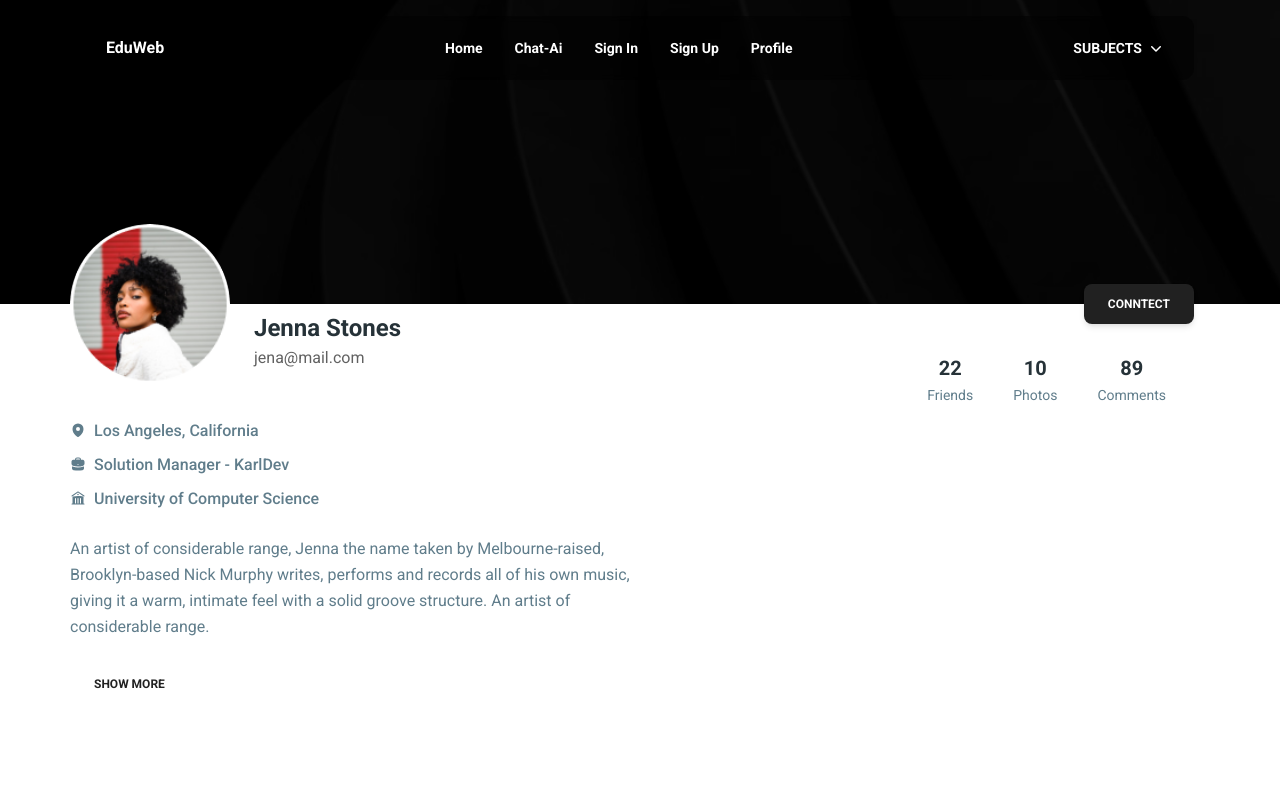
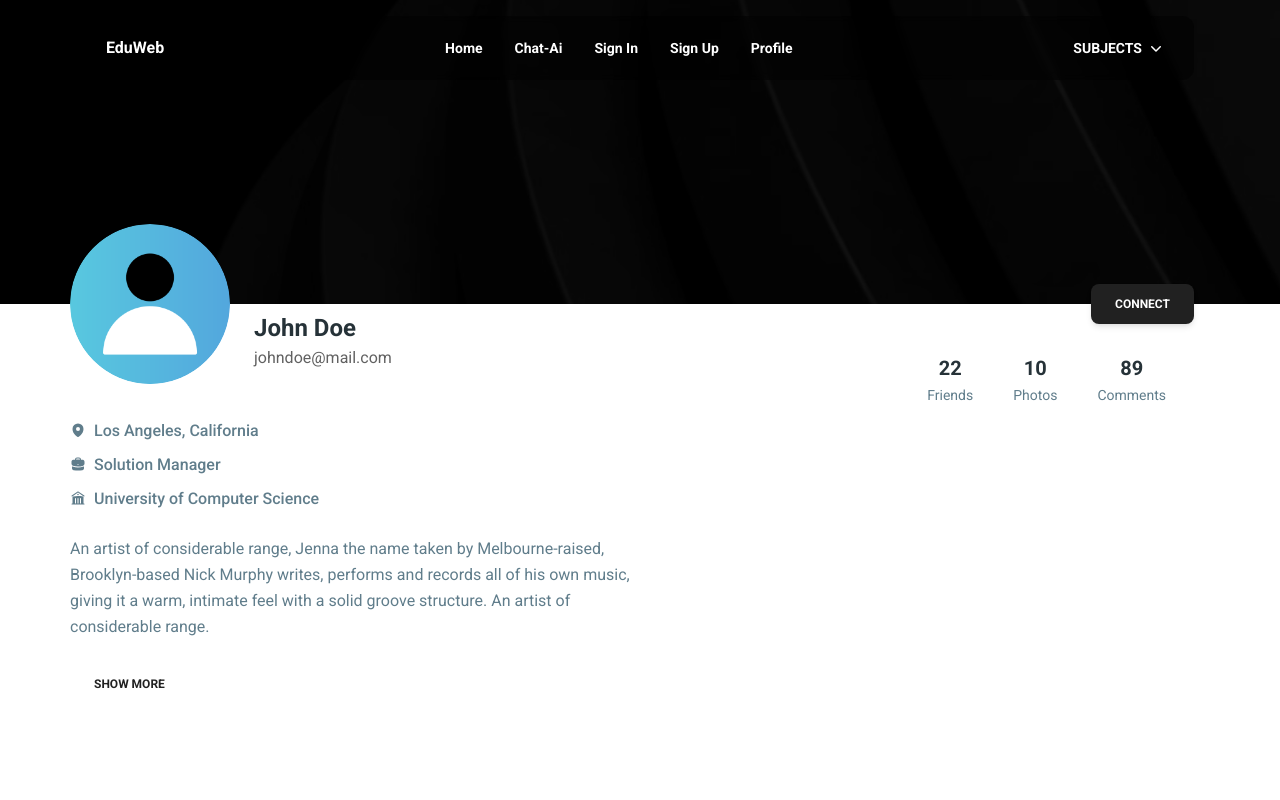
Before and after one commit to Karel95/offline-education-web, a React (Vite) app: page /profile in a window 1280 px wide. Shown: the top 800 px of the page. Built offline with nearby package versions, Linux system fonts and the light colour scheme.

Commit message:
updating

```diff
--- a/src/pages/profile.jsx
+++ b/src/pages/profile.jsx
@@ -1,10 +1,10 @@
-import { Avatar, Typography, Button } from "@material-tailwind/react";
+import { Avatar, Typography, Button } from '@material-tailwind/react';
 import {
   MapPinIcon,
   BriefcaseIcon,
   BuildingLibraryIcon,
-} from "@heroicons/react/24/solid";
-import { Footer } from "@/widgets/layout";
+} from '@heroicons/react/24/solid';
+import { Footer } from '@/widgets/layout';
 
 export function Profile() {
   return (
@@ -28,14 +28,22 @@ export function Profile() {
                 </div>
                 <div className="flex flex-col mt-2">
                   <Typography variant="h4" color="blue-gray">
-                    Jenna Stones
+                    John Doe
                   </Typography>
-                  <Typography variant="paragraph" color="gray" className="!mt-0 font-normal">jena@mail.com</Typography>
+                  <Typography
+                    variant="paragraph"
+                    color="gray"
+                    className="!mt-0 font-normal"
+                  >
+                    johndoe@mail.com
+                  </Typography>
                 </div>
               </div>
 
               <div className="mt-10 mb-10 flex lg:flex-col justify-between items-center lg:justify-end lg:mb-0 lg:px-4 flex-wrap lg:-mt-5">
-                <Button className="bg-gray-900 w-fit lg:ml-auto">Conntect</Button>
+                <Button className="bg-gray-900 w-fit lg:ml-auto">
+                  Connect
+                </Button>
                 <div className="flex justify-start py-4 pt-8 lg:pt-4">
                   <div className="mr-4 p-3 text-center">
                     <Typography
@@ -83,7 +91,6 @@ export function Profile() {
                     </Typography>
                   </div>
                 </div>
-
               </div>
             </div>
             <div className="-mt-4 container space-y-2">
@@ -96,7 +103,7 @@ export function Profile() {
               <div className="flex items-center gap-2">
                 <BriefcaseIcon className="-mt-px h-4 w-4 text-blue-gray-500" />
                 <Typography className="font-medium text-blue-gray-500">
-                  Solution Manager - KarlDev
+                  Solution Manager
                 </Typography>
               </div>
               <div className="flex items-center gap-2">
@@ -110,23 +117,20 @@ export function Profile() {
               <div className="flex w-full flex-col items-start lg:w-1/2">
                 <Typography className="mb-6 font-normal text-blue-gray-500">
                   An artist of considerable range, Jenna the name taken by
-                  Melbourne-raised, Brooklyn-based Nick Murphy writes,
-                  performs and records all of his own music, giving it a
-                  warm, intimate feel with a solid groove structure. An
-                  artist of considerable range.
+                  Melbourne-raised, Brooklyn-based Nick Murphy writes, performs
+                  and records all of his own music, giving it a warm, intimate
+                  feel with a solid groove structure. An artist of considerable
+                  range.
                 </Typography>
                 <Button variant="text">Show more</Button>
               </div>
             </div>
           </div>
-
-
         </div>
       </section>
       <div className="bg-white">
         <Footer />
       </div>
-
     </>
   );
 }
```
Also changed, not shown: public/img/team-5.png.
